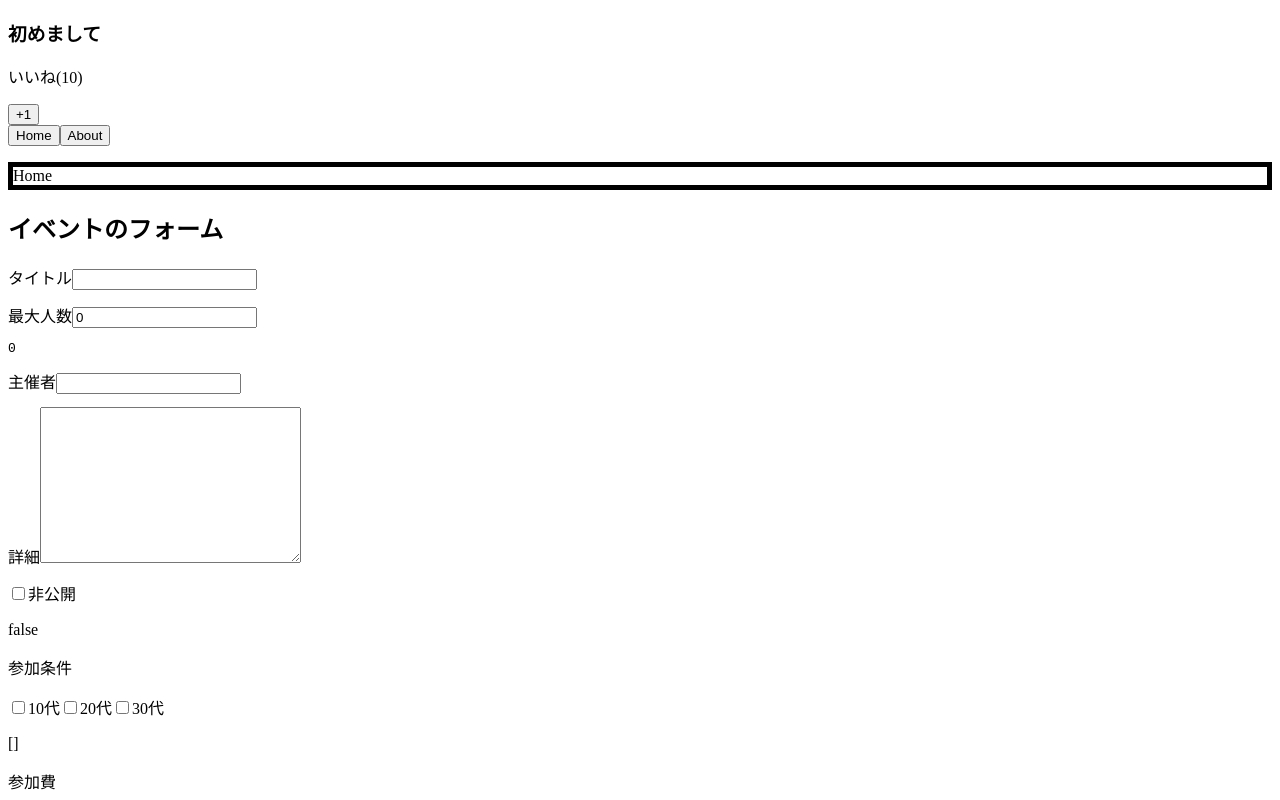
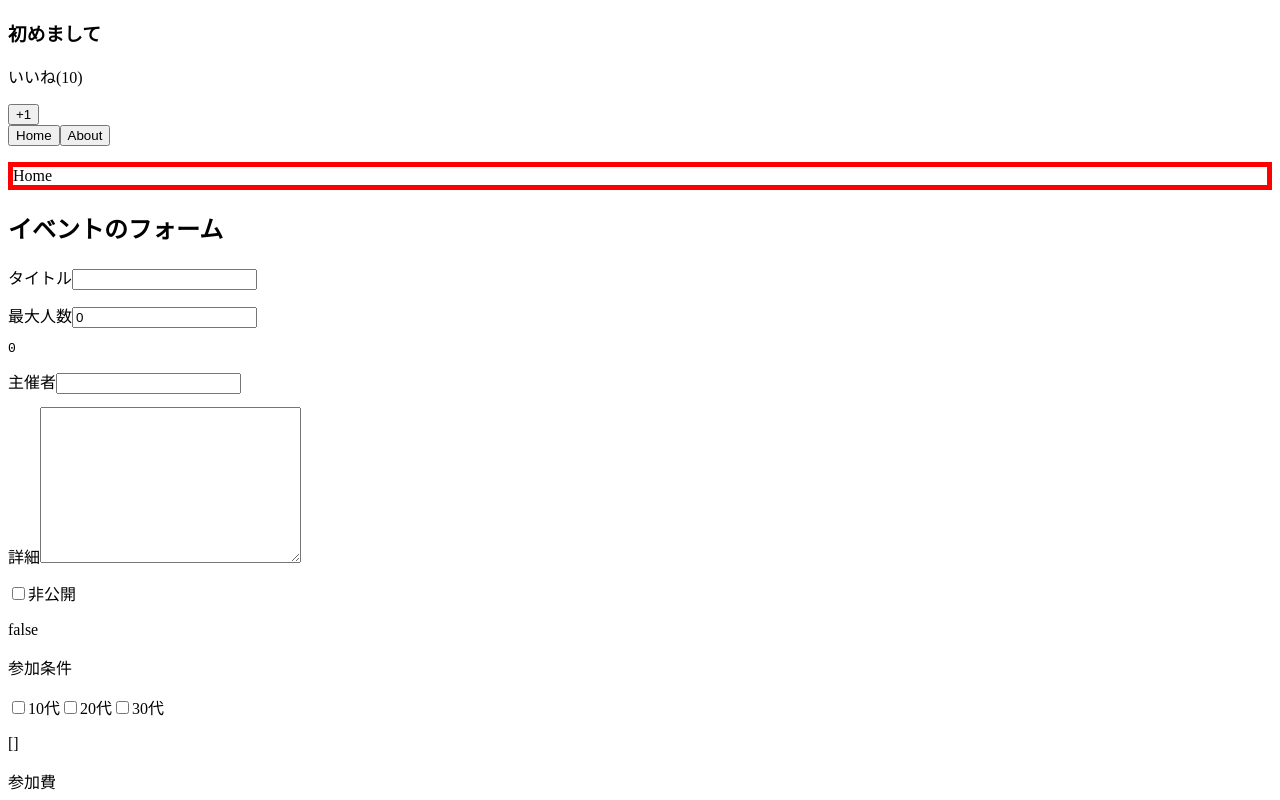
Before and after one commit to atsuya-koshida/vue-practice, a Vue app in the folder vue-cli/: page / in a window 1280 px wide. Shown: the top 800 px of the page. Built offline with nearby package versions, Linux system fonts and the light colour scheme.

Commit message:
オブジェクトで値を渡す

```diff
--- a/vue-cli/src/components/Home.vue
+++ b/vue-cli/src/components/Home.vue
@@ -1,3 +1,3 @@
 <template>
-  <p v-border="'5px'">Home</p>
+  <p v-border="{width: '5px', color: 'red'}">Home</p>
 </template>
--- a/vue-cli/src/main.js
+++ b/vue-cli/src/main.js
@@ -6,7 +6,8 @@ Vue.config.productionTip = false
 Vue.component('LikeNumber', LikeNumber)
 Vue.directive("border", function(el, binding) {
   el.style.border = "solid black 2px";
-  el.style.borderWidth = binding.value
+  el.style.borderWidth = binding.value.width
+  el.style.borderColor = binding.value.color
 });
 
 new Vue({
```
